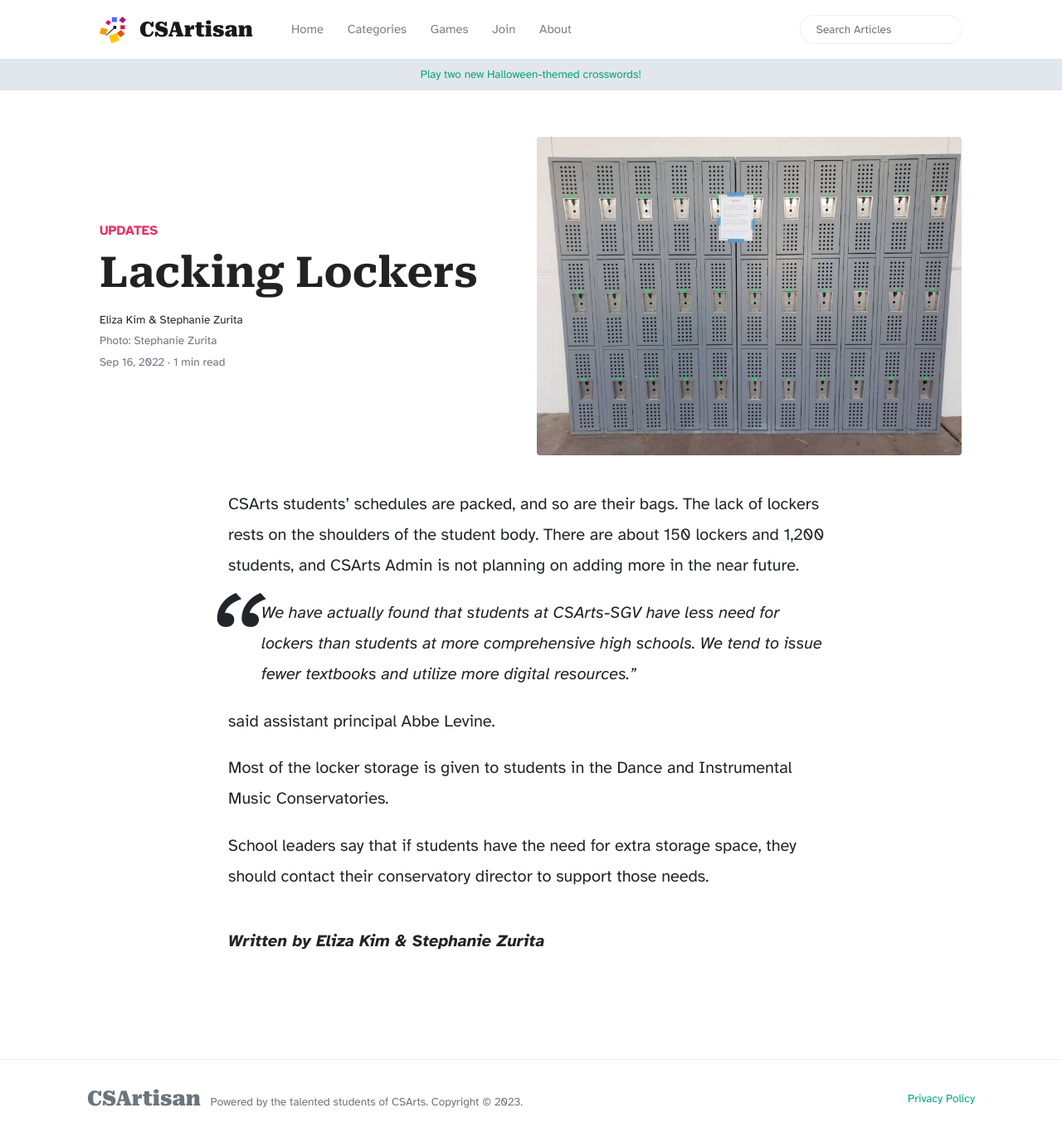
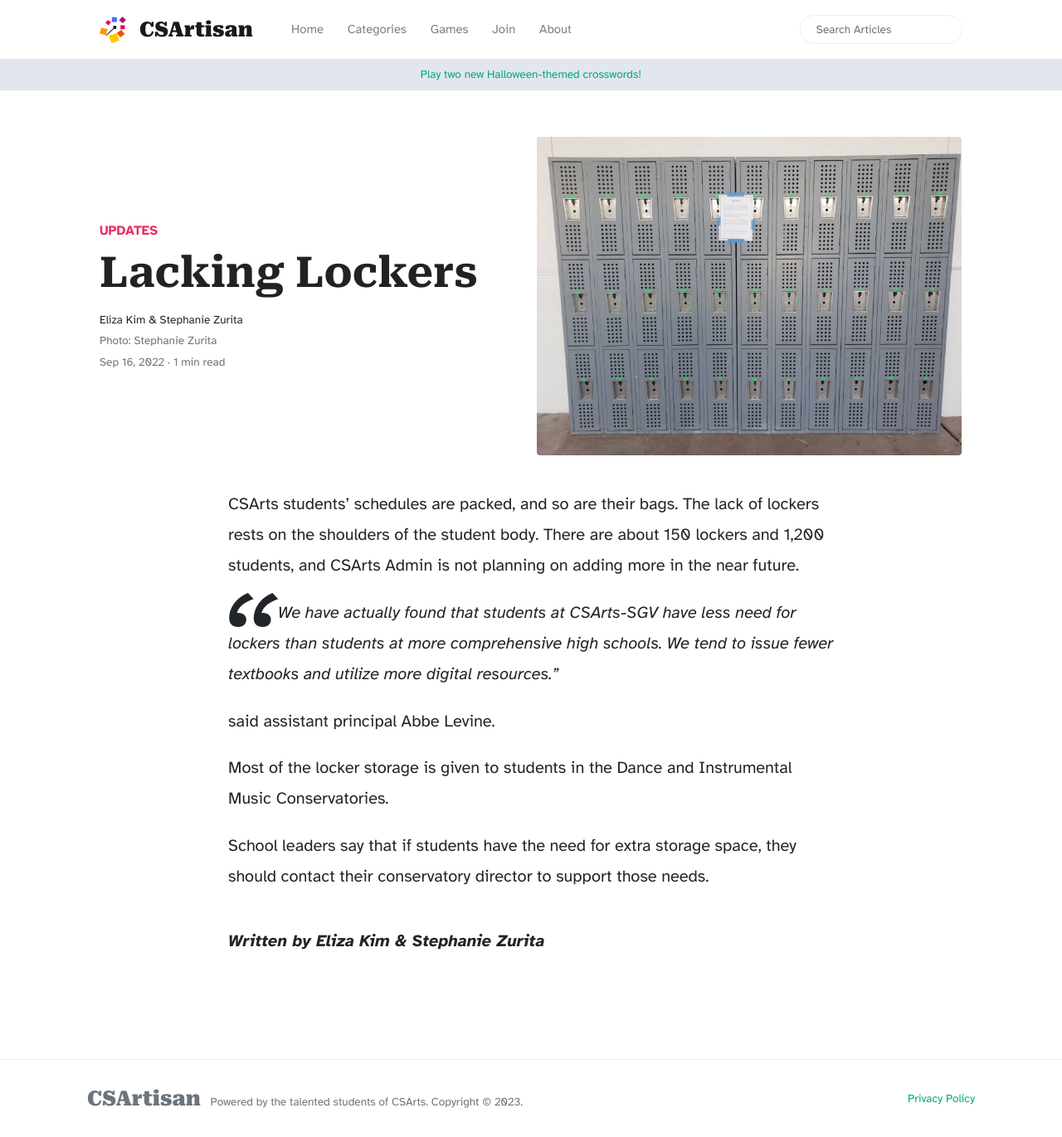
Before and after one commit to csartisan/csartisan.github.io, a Jekyll site: the page built from _posts/2022-09-16-lacking-lockers.md, in a window 1280 px wide and 1371 px high. Shown: the whole window at 83% size. Built offline with Jekyll 4.4.1, drawn with Linux system fonts in a browser that asks for light colours; nearby versions of some CDN libraries; comment, search, counter and statistics services are not loaded.

Commit message:
"Wrap" text around dropquote
See changes to theme.css for more info on what was changed to create this wrap effect.

```diff
--- a/assets/css/theme.css
+++ b/assets/css/theme.css
@@ -670,7 +670,7 @@ article p,article pre,article figure,article img,article iframed,article embed {
 	margin-bottom:1.2rem;
 }
 article blockquote {
-	padding-left:40px;
+	padding-left:0px;
 	margin-left:0px;
 	margin-top:1rem !important;
 	font-style:italic;
@@ -680,12 +680,17 @@ article blockquote:before {
 	content:"“";
 	font-family:"Roboto Serif";
 	font-size:8rem;
-	margin:-1rem 2rem 0 -3.9rem;
+	margin:-1rem 0rem 0 -0.5rem;
 	position:absolute;
 	opacity:1;
 	float:left;
 	line-height:1;
 }
+
+blockquote p {
+	text-indent: 3em;
+}
+
 /* article:first-letter {
 	float:left;
 	font-size:5em;
```
